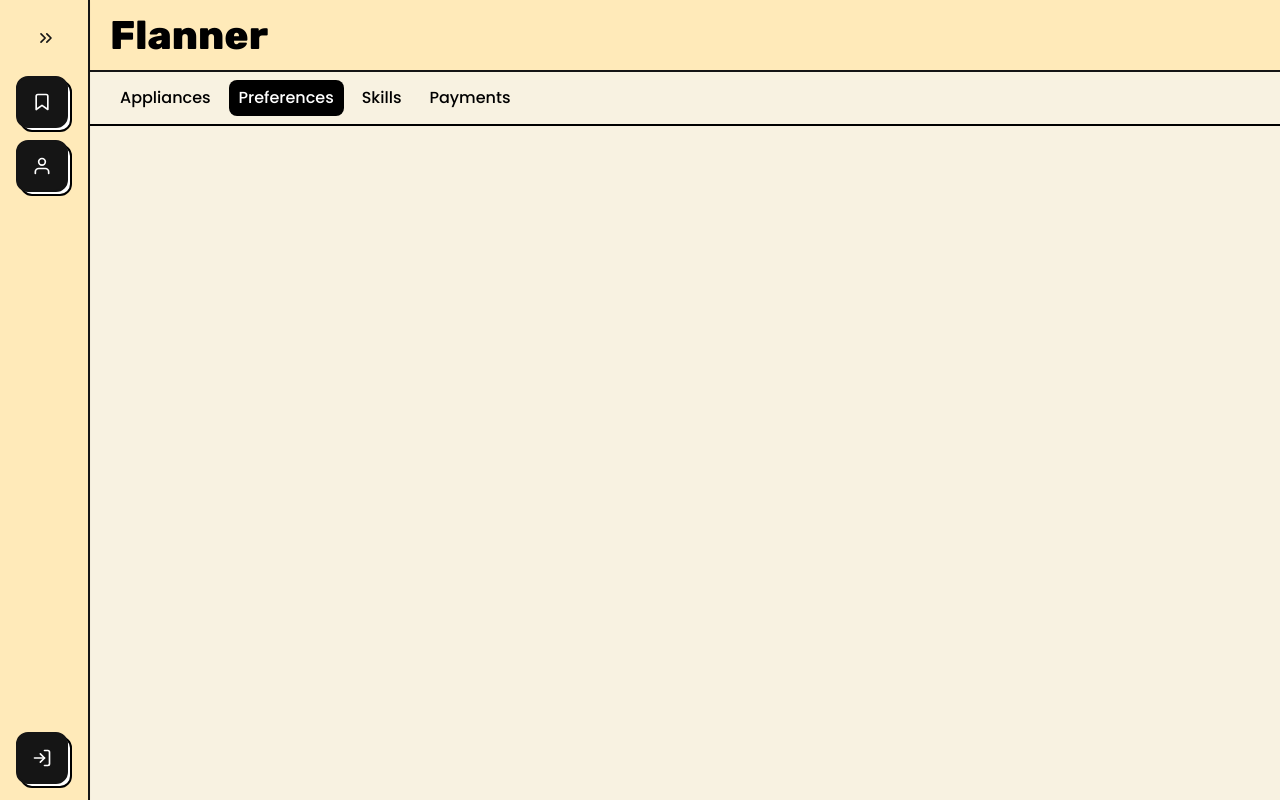
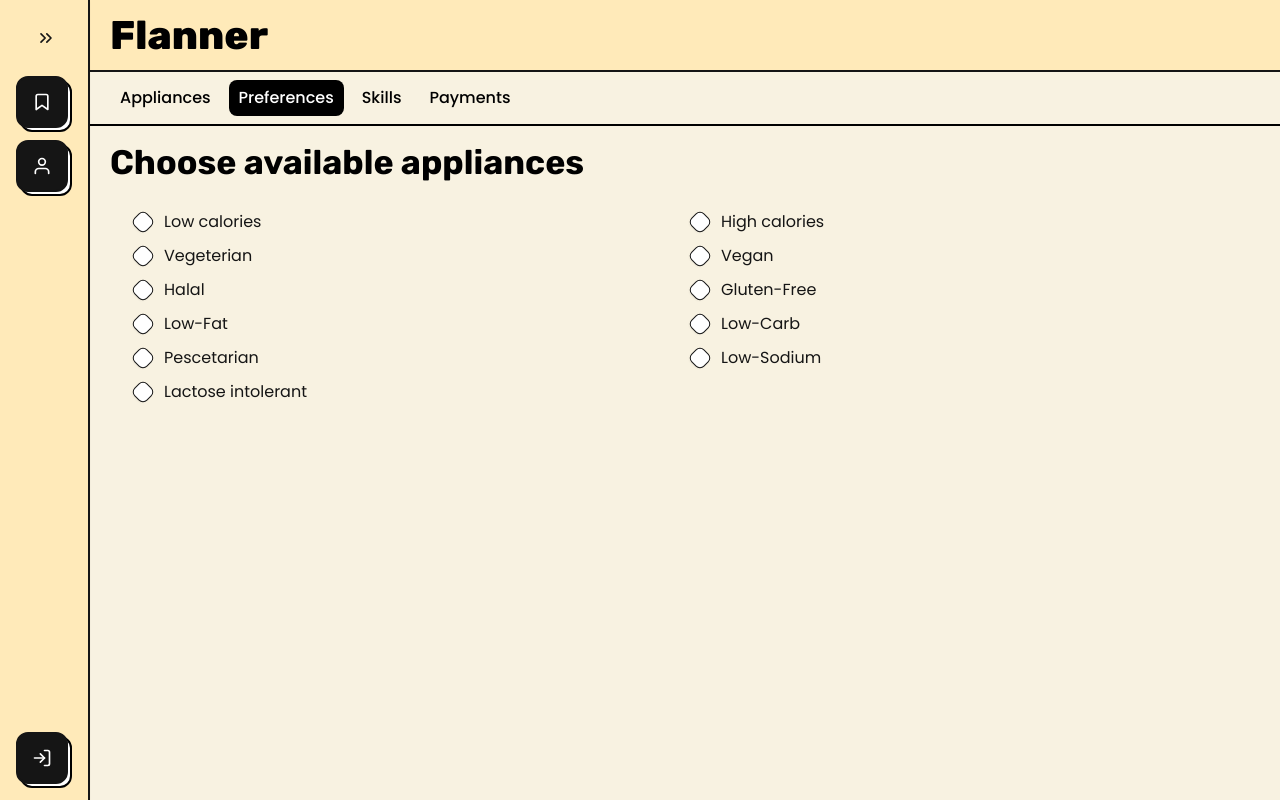
Before and after one commit to Flanner-app/flanner-nextjs-frontend, a Next.js app: page /settings/preferences in a window 1280 px wide. Built offline with nearby package versions, Linux system fonts and the light colour scheme; no server answers.

Commit message:
add preferences settings

```diff
--- a/src/app/(withNav)/settings/preferences/page.tsx
+++ b/src/app/(withNav)/settings/preferences/page.tsx
@@ -1,5 +1,7 @@
+import SettingsPreferencesContent from '@/components/settings/SettingsPreferencesContent'
+
 const PreferencesPage = () => {
-  return null
+  return <SettingsPreferencesContent />
 }
 
 export default PreferencesPage
--- a/src/components/settings/SettingsAppliancesContent.tsx
+++ b/src/components/settings/SettingsAppliancesContent.tsx
@@ -27,9 +27,11 @@ const SettingsAppliancesContent = () => {
     }
     await updateCurrentUser({
       appliances: data,
-    }).then((res) => {
-      setSelectedAppliances(res.appliances)
     })
+      .then((res) => {
+        setSelectedAppliances(res.appliances)
+      })
+      .catch((err) => console.log(err))
   }
 
   useEffect(() => {
--- /dev/null
+++ b/src/components/settings/SettingsPreferencesContent.tsx
@@ -0,0 +1,68 @@
+'use client'
+
+import clsx from 'clsx'
+import { useEffect, useState } from 'react'
+import { PREFERENCES } from '@/constants/settings'
+import { SCROLLBAR_CLASSES } from '@/constants/styles'
+import { getCurrentUser, updateCurrentUser } from '@/services/user'
+import { User } from '@/types/user'
+import Checkbox from '../shared/Checkbox'
+import Heading from '../shared/typography/Heading'
+
+const SettingsPreferencesContent = () => {
+  const [selectedPreferences, setSelectedPreferences] = useState<
+    User['preferences']
+  >([])
+
+  const onCheckboxChange = async (value: string) => {
+    let data
+
+    if (selectedPreferences?.includes(value)) {
+      data = selectedPreferences.filter((item) => item !== value)
+    } else {
+      data = [...(selectedPreferences || []), value]
+    }
+    await updateCurrentUser({ preferences: data })
+      .then((res) => {
+        setSelectedPreferences(res.preferences)
+      })
+      .catch((err) => console.log(err))
+  }
+
+  useEffect(() => {
+    const getPrefences = async () => {
+      const data = await getCurrentUser()
+      setSelectedPreferences(data.preferences)
+    }
+
+    getPrefences()
+  }, [])
+
+  return (
+    <>
+      <Heading as="h1" type="display" className="mb-4">
+        Choose available appliances
+      </Heading>
+      <div
+        className={clsx(
+          'mt-6 grid h-fit grid-cols-1 gap-6 overflow-y-auto px-6 py-1',
+          'sm:grid-cols-2 md:gap-4',
+          SCROLLBAR_CLASSES,
+        )}
+      >
+        {PREFERENCES.map((item) => (
+          <div className="col-span-1 h-fit" key={item}>
+            <Checkbox
+              key={item}
+              label={item}
+              isChecked={selectedPreferences?.includes(item) || false}
+              onChange={() => onCheckboxChange(item)}
+            />
+          </div>
+        ))}
+      </div>
+    </>
+  )
+}
+
+export default SettingsPreferencesContent
```
